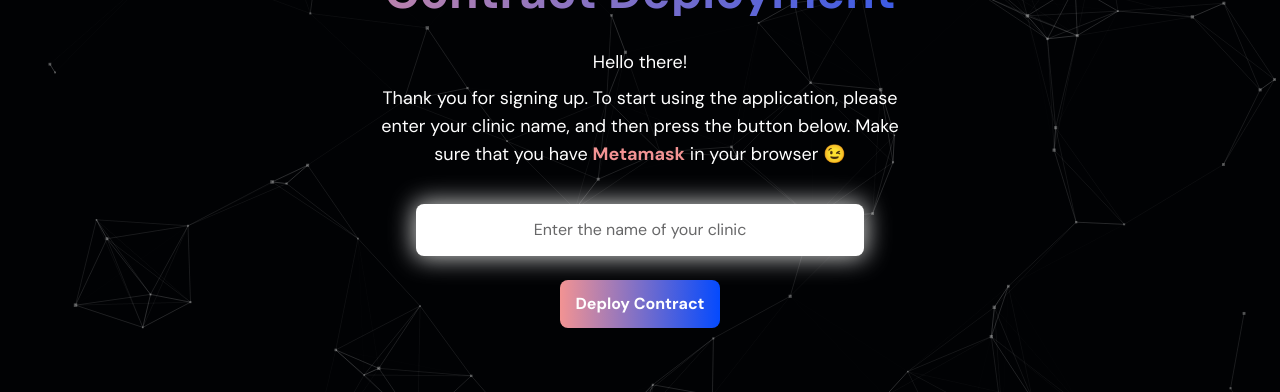
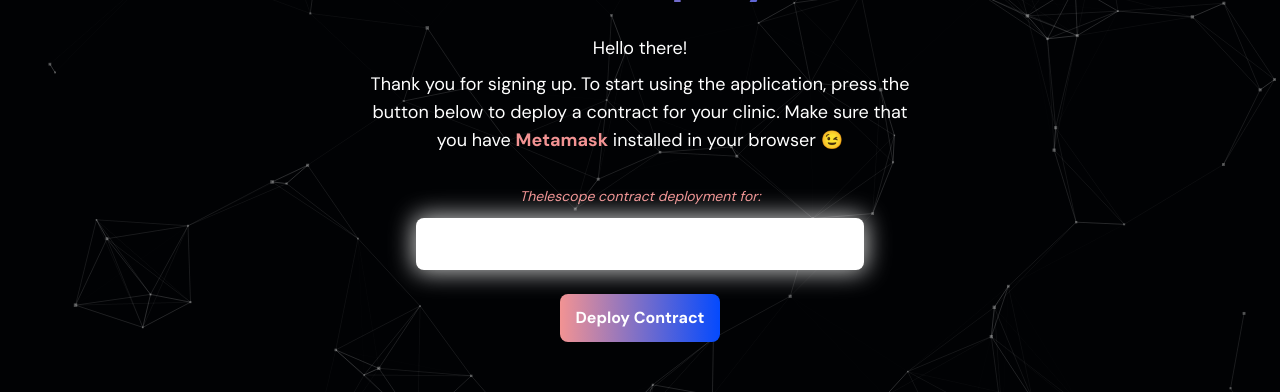
Before and after one commit to alliyah95/thelescope, a React (Vite) app in the folder frontend/: page /deploy-contract in a window 1280 px wide. Shown: the part 297-689 px from the top of the page. Built offline with nearby package versions, Linux system fonts and the light colour scheme; no server answers; the database is empty; sample sign-in values are in the browser's storage.

Commit message:
fix: add back clinic name on registration form

```diff
--- a/frontend/src/components/auth/RegistrationForm.tsx
+++ b/frontend/src/components/auth/RegistrationForm.tsx
@@ -39,6 +39,7 @@ const RegistrationForm: React.FC<AuthForm> = ({ onSwitch }) => {
         data: RegistrationFormData
     ): Promise<void> => {
         setError("");
+        console.log(data);
 
         try {
             // register user
@@ -48,8 +49,9 @@ const RegistrationForm: React.FC<AuthForm> = ({ onSwitch }) => {
             );
 
             // create clinic
-            // initial name is blank
-            const { clinicId } = await createClinic({ name: "" });
+            const { clinicId, name: clinicName } = await createClinic({
+                name: data.clinicName,
+            });
             setCurrentClinic(clinicId);
 
             const userId = registeredUser.user?.uid;
@@ -60,6 +62,7 @@ const RegistrationForm: React.FC<AuthForm> = ({ onSwitch }) => {
                 permissions: ["CREATE", "READ", "UPDATE", "DELETE"],
                 clinicId: clinicId,
                 userId: userId,
+                clinicName: clinicName,
             };
 
             await createUser(userData, clinicId);
@@ -76,6 +79,23 @@ const RegistrationForm: React.FC<AuthForm> = ({ onSwitch }) => {
             <h1 className="sm:mb-2">Create an account</h1>
             <h2 className="mb-6">Please provide the needed information.</h2>
             <form onSubmit={handleSubmit(handleRegistration)}>
+                <div className="mb-5">
+                    <label htmlFor="clinicName" className="form-label mb-4">
+                        Clinic Name
+                    </label>
+                    <input
+                        id="clinicName"
+                        type="text"
+                        className="form-input"
+                        placeholder="My Clinic"
+                        {...register("clinicName")}
+                    />
+                    {errors.clinicName && (
+                        <p className="form-error">
+                            {errors.clinicName.message}
+                        </p>
+                    )}
+                </div>
                 <div className="mb-5">
                     <label htmlFor="adminName" className="form-label mb-4">
                         Admin Name
--- a/frontend/src/components/contract-deployment/ClinicRegistrationForm.tsx
+++ b/frontend/src/components/contract-deployment/ClinicRegistrationForm.tsx
@@ -1,20 +1,14 @@
 import React, { useState, useEffect } from "react";
-import { useForm } from "react-hook-form";
-import { zodResolver } from "@hookform/resolvers/zod";
 import { toast } from "react-toastify";
-import { Clinic } from "../../types";
-import { clinicRegistrationSchema } from "../../utils/schemas";
+import { useAuthContext } from "../../context";
+import { AuthContextType } from "../../types";
 import { getWeb3 } from "../../web3/utils";
 import { TransactionManager } from "../../web3/abi";
 
 const ClinicRegistrationForm: React.FC<{}> = () => {
     const [transactionHash, setTransactionHash] = useState<string>("");
     const [timeoutId, setTimeoutId] = useState<NodeJS.Timeout | null>(null);
-    const {
-        register,
-        handleSubmit,
-        formState: { errors },
-    } = useForm<Clinic>({ resolver: zodResolver(clinicRegistrationSchema) });
+    const { userInfo } = useAuthContext() as AuthContextType;
 
     useEffect(() => {
         return () => {
@@ -24,7 +18,7 @@ const ClinicRegistrationForm: React.FC<{}> = () => {
         };
     }, [timeoutId]);
 
-    const deployContract = async (data: Clinic) => {
+    const deployContract = async () => {
         const toastId = toast.loading("Deploying the contract...");
 
         try {
@@ -35,7 +29,7 @@ const ClinicRegistrationForm: React.FC<{}> = () => {
             // deploy the contract
             const deployedContract = newContract.deploy({
                 data: TransactionManager.evm.bytecode.object,
-                arguments: [data.name, "1234"],
+                arguments: [userInfo.clinicName, `${userInfo.clinicId}`],
             });
 
             // 1 minute to check if a value is assigned to transactionHash
@@ -74,39 +68,48 @@ const ClinicRegistrationForm: React.FC<{}> = () => {
                     });
                 });
         } catch (err: any) {
-            toast.update(toastId, {
-                type: toast.TYPE.ERROR,
-                render: err.toString(),
-                autoClose: 5000,
-                isLoading: false,
-            });
+            if (err.code === -32002) {
+                toast.update(toastId, {
+                    type: toast.TYPE.ERROR,
+                    render: "Please connect your Metamask account",
+                    autoClose: 5000,
+                    isLoading: false,
+                });
+            } else {
+                toast.update(toastId, {
+                    type: toast.TYPE.ERROR,
+                    render: "An error has occured. Please try again",
+                    autoClose: 5000,
+                    isLoading: false,
+                });
+            }
         }
     };
 
     return (
-        <form className="mt-8" onSubmit={handleSubmit(deployContract)}>
+        <div className="mt-8">
             <div className="mb-5 max-w-xl lg:max-w-md mx-auto">
+                <p className="text-ths-pink-300 mb-2 italic text-sm">
+                    Thelescope contract deployment for:
+                </p>
                 <input
                     id="name"
                     type="text"
                     className="form-input text-center placeholder:text-center border-glow"
-                    placeholder="Enter the name of your clinic"
-                    {...register("name")}
+                    value={userInfo.clinicName}
+                    readOnly
                 />
-                {errors.name && (
-                    <p className="form-error">{errors.name.message}</p>
-                )}
             </div>
 
             <div className="mt-6">
                 <button
-                    type="submit"
                     className="btn lg:w-auto bounce-slow font-bold"
+                    onClick={deployContract}
                 >
                     Deploy Contract
                 </button>
             </div>
-        </form>
+        </div>
     );
 };
 
--- a/frontend/src/context/AuthContext.tsx
+++ b/frontend/src/context/AuthContext.tsx
@@ -22,6 +22,7 @@ const initialUserInfo = {
     name: "",
     email: "",
     isAdmin: false,
+    clinicName: "",
 };
 const AuthContext = createContext<AuthContextType>({
     registerUser: () => {},
--- a/frontend/src/pages/admin/ContractDeploymentPage.tsx
+++ b/frontend/src/pages/admin/ContractDeploymentPage.tsx
@@ -15,12 +15,12 @@ const ContractDeploymentPage: React.FC<{}> = () => {
                         <p className="lg:text-lg mb-2">Hello there!</p>
                         <p className="lg:text-lg">
                             Thank you for signing up. To start using the
-                            application, please enter your clinic name, and then
-                            press the button below. Make sure that you have{" "}
+                            application, press the button below to deploy a
+                            contract for your clinic. Make sure that you have{" "}
                             <span className="text-ths-pink-300 font-bold">
                                 Metamask
                             </span>{" "}
-                            in your browser 😉
+                            installed in your browser 😉
                         </p>
 
                         <ClinicRegistrationForm />
--- a/frontend/src/types/auth.ts
+++ b/frontend/src/types/auth.ts
@@ -16,6 +16,7 @@ export interface RegistrationFormData {
     adminEmail: string;
     adminPassword: string;
     adminConfirmPassword: string;
+    clinicName: string;
 }
 
 export interface LoginFormData {
--- a/frontend/src/types/clinic.ts
+++ b/frontend/src/types/clinic.ts
@@ -17,6 +17,7 @@ export interface ThelescopeUser {
     email: string;
     isAdmin: boolean;
     clinicId?: string;
+    clinicName: string;
 }
 
 export interface ClinicMember extends ThelescopeUser {
--- a/frontend/src/utils/clinic/deleteUserInfo.ts
+++ b/frontend/src/utils/clinic/deleteUserInfo.ts
@@ -1,6 +1,7 @@
 export const deleteUserInfo = () => {
     localStorage.removeItem("userId");
     localStorage.removeItem("clinicId");
+    localStorage.removeItem("clinicName");
     localStorage.removeItem("isAdmin");
     localStorage.removeItem("permissions");
 };
--- a/frontend/src/utils/clinic/storeUserInfo.ts
+++ b/frontend/src/utils/clinic/storeUserInfo.ts
@@ -3,6 +3,7 @@ import { ClinicMember } from "../../types";
 export const storeUserInfo = (user: ClinicMember) => {
     localStorage.setItem("userId", user.userId);
     localStorage.setItem("clinicId", `${user.clinicId}`);
+    localStorage.setItem("clinicName", `${user.clinicName}`);
     localStorage.setItem("isAdmin", user.isAdmin.toString());
     localStorage.setItem("permissions", `${user.permissions}`);
 };
--- a/frontend/src/utils/schemas/clinicRegistrationSchema.ts
+++ /dev/null
@@ -1,8 +0,0 @@
-import { ZodType, z as zod } from "zod";
-import { Clinic } from "../../types";
-
-export const clinicRegistrationSchema: ZodType<Clinic> = zod.object({
-    name: zod.string().min(1, {
-        message: "Clinic name cannot be empty",
-    }),
-});
--- a/frontend/src/utils/schemas/index.ts
+++ b/frontend/src/utils/schemas/index.ts
@@ -1,5 +1,4 @@
-import { clinicRegistrationSchema } from "./clinicRegistrationSchema";
 import { loginSchema } from "./loginSchema";
 import { registrationSchema } from "./registrationSchema";
 
-export { clinicRegistrationSchema, loginSchema, registrationSchema };
+export { loginSchema, registrationSchema };
--- a/frontend/src/utils/schemas/registrationSchema.ts
+++ b/frontend/src/utils/schemas/registrationSchema.ts
@@ -9,7 +9,7 @@ export const registrationSchema: ZodType<RegistrationFormData> = zod
                 message: "Admin name must be at least 5 characters",
             })
             .max(140, {
-                message: "Clinic name must not exceed 140 characters",
+                message: "Admin name must not exceed 140 characters",
             }),
         adminEmail: zod.string().email(),
         adminPassword: zod
@@ -17,6 +17,9 @@ export const registrationSchema: ZodType<RegistrationFormData> = zod
             .min(8, { message: "Password must be at least 8 characters" })
             .max(30, { message: "Password is too long" }),
         adminConfirmPassword: zod.string(),
+        clinicName: zod
+            .string()
+            .min(1, { message: "Clinic name cannot be empty" }),
     })
     .refine(
         (data: RegistrationFormData) =>
```
